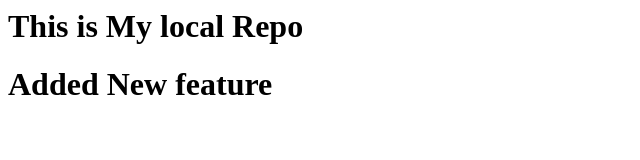
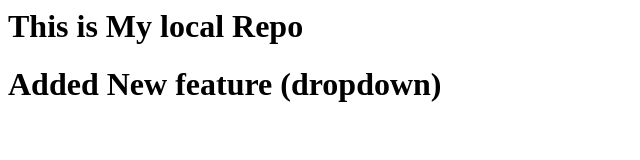
Before and after one commit to NiKo-VSS/localrepo, a plain HTML site: page index.html in a window 1280 px wide. Shown: the whole page, without its empty margins (0-640 px from the left). Drawn offline with Linux system fonts and the light colour scheme.

Commit message:
added dropdown

```diff
--- a/index.html
+++ b/index.html
@@ -1,2 +1,2 @@
 <h1>This is My local Repo</h1>
-<h1>Added New feature</h1>
+<h1>Added New feature (dropdown)</h1>
```
